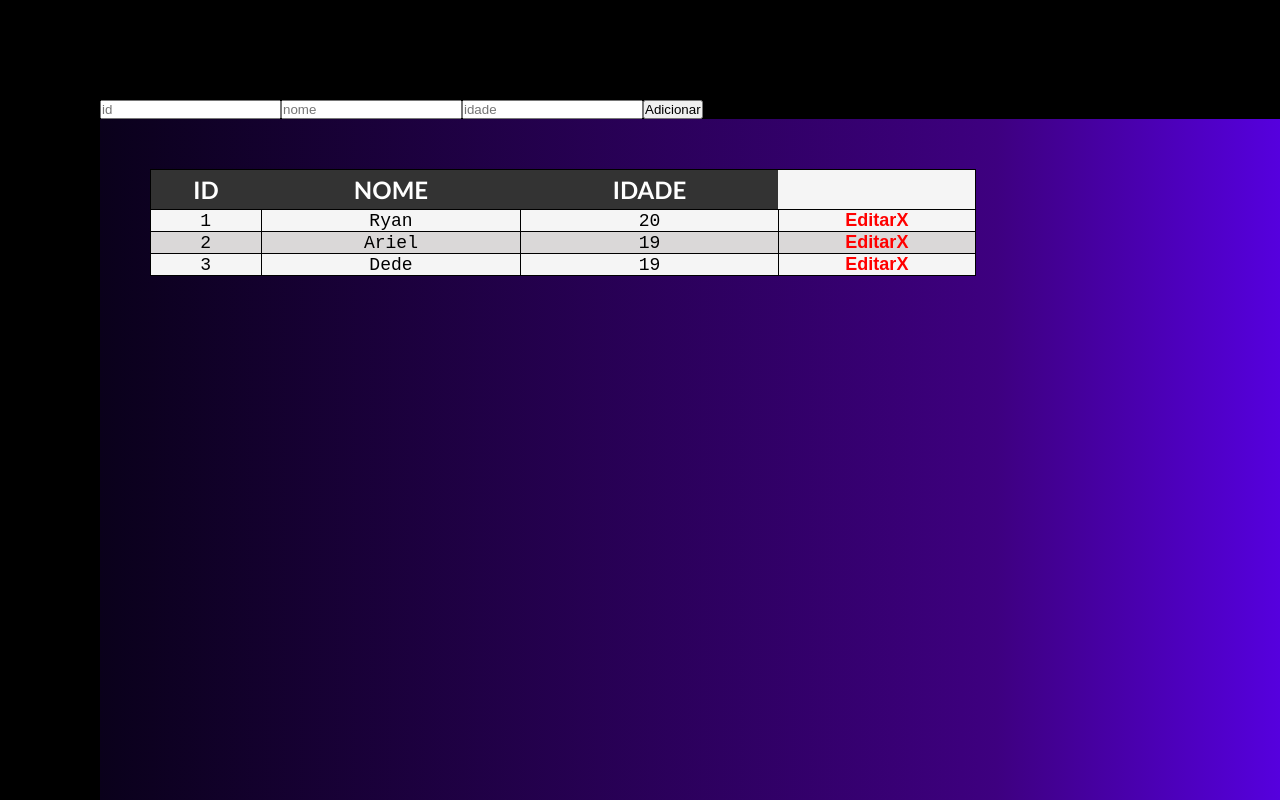
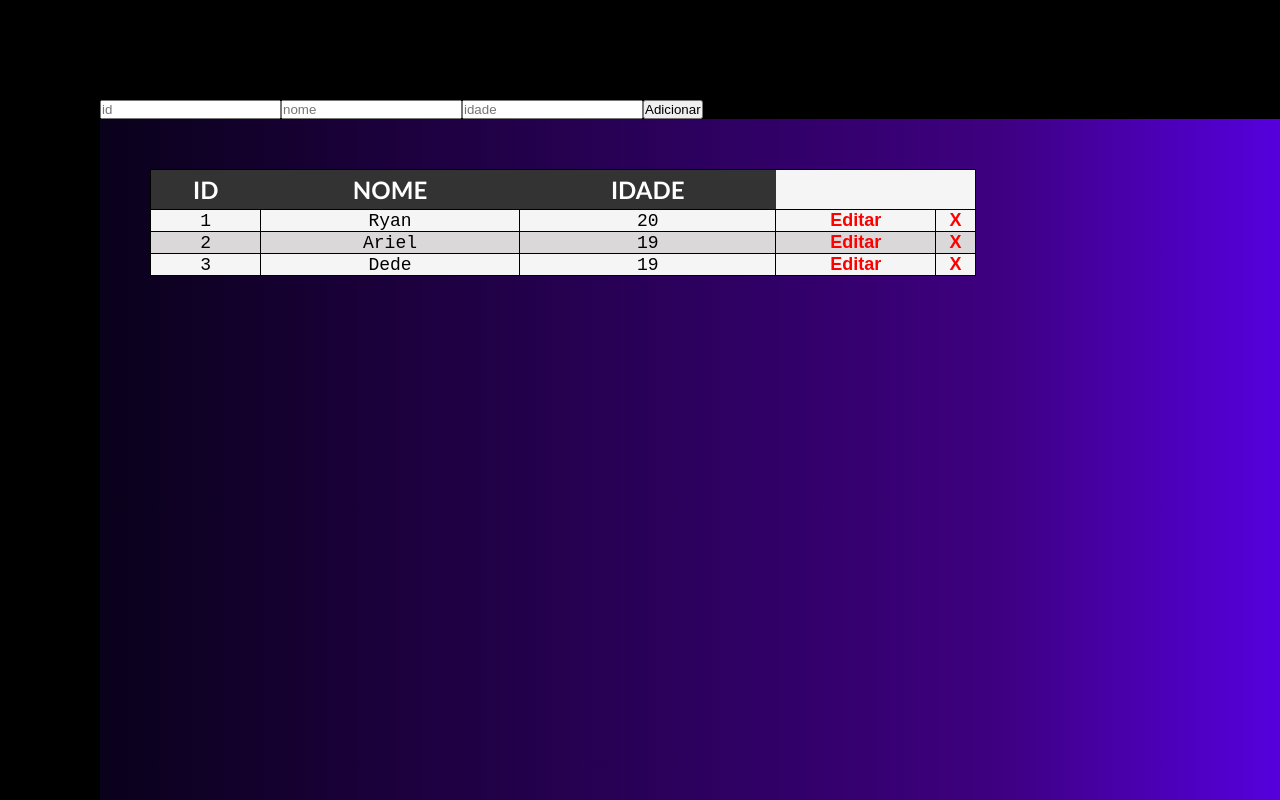
Before and after one commit to Web-LIA/Tabela-Dinamica, a React (Create React App) app: page / in a window 1280 px wide. Shown: the top 800 px of the page. Built offline with nearby package versions, Linux system fonts and the light colour scheme.

Commit message:
fix: separar os botões editar e remover

```diff
--- a/src/components/TableRow.tsx
+++ b/src/components/TableRow.tsx
@@ -13,6 +13,8 @@ function TableRow(props: TableRowProps) {
             }
             <td>
                 <button id={row.id+""} onClick={props.rowMethods.editRow}>Editar</button>
+            </td>
+            <td>
                 <button id={row.id+""} onClick={props.rowMethods.removeRow}>X</button>
             </td>
         </tr>
--- a/src/components/TableRowEdit.tsx
+++ b/src/components/TableRowEdit.tsx
@@ -37,6 +37,8 @@ function TableRowEdit(props: TableRowEditProps) {
             }
             <td>
                 <button id={row.id+""} onClick={sendEditRow}>Enviar</button>
+            </td>
+            <td>
                 <button id={row.id+""} onClick={props.rowMethods.removeRow}>X</button>
             </td>
         </tr>
```
